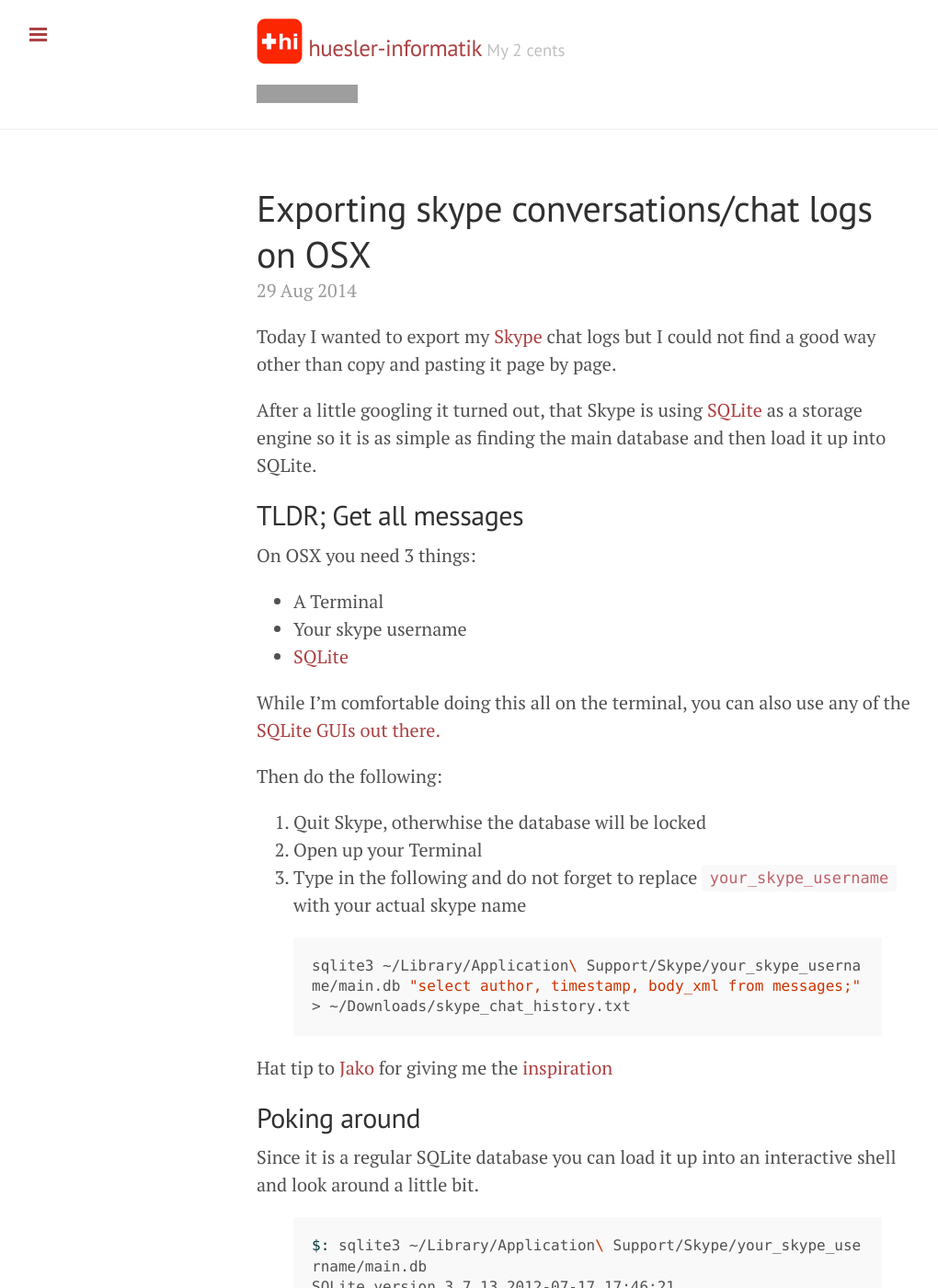
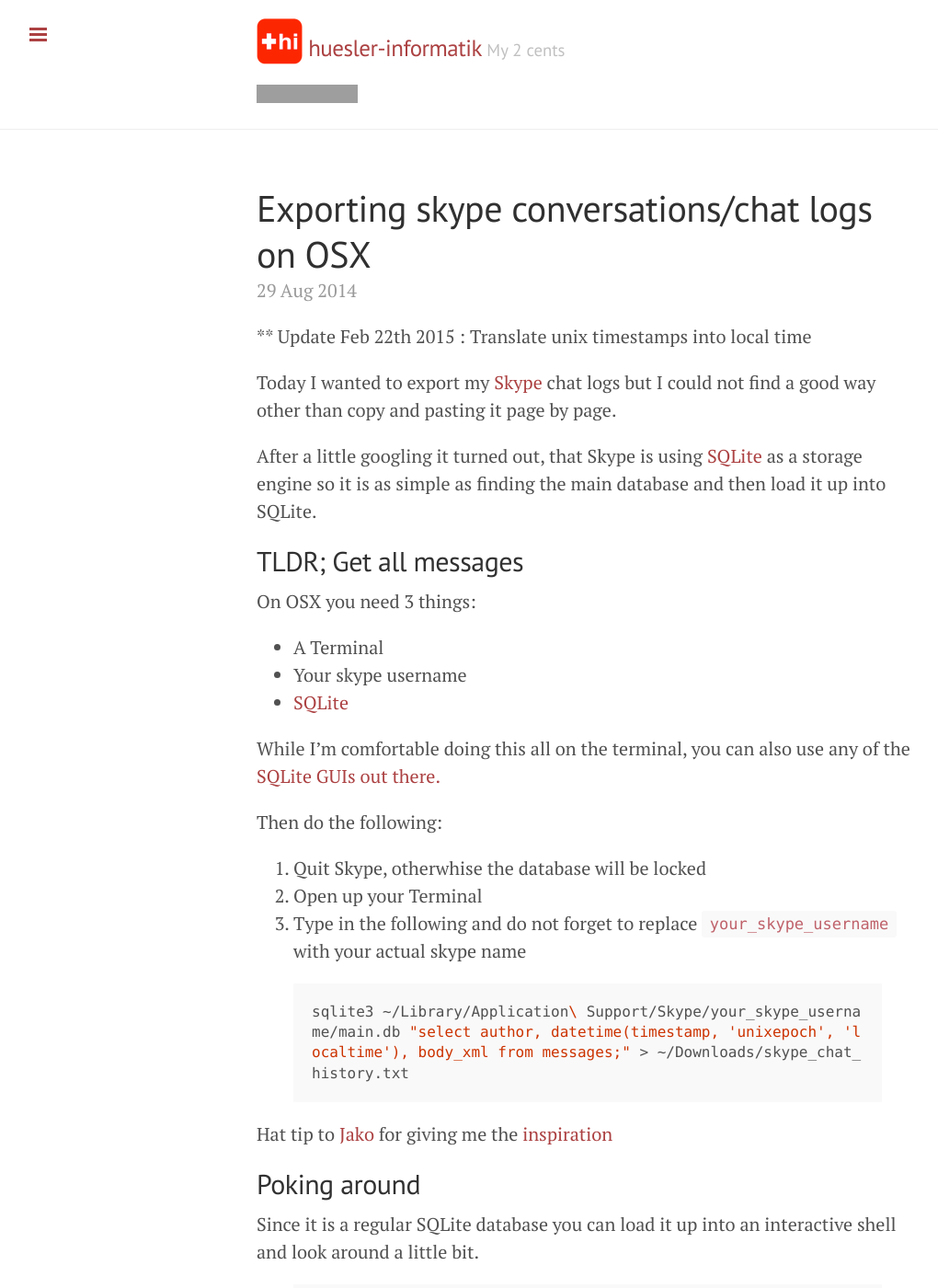
Before and after one commit to phuesler/huesler-informatik.ch, a Jekyll site: the page built from huesler-informatik.ch/_posts/2014-08-29-exporting-skype-conversations-on-osx.md, in a window 1280 px wide and 1400 px high. Shown: the whole window at 92% size, without its empty margins (1-1021 px from the left). Built offline with Jekyll 4.4.1, drawn with Linux system fonts in a browser that asks for light colours; Markdown is read by kramdown in place of the engine named in the settings; comment, search, counter and statistics services are not loaded; some of the changed text lies outside the part shown; grey boxes are pictures that could not be loaded.

Commit message:
translate unix timestamps into local time

```diff
--- a/huesler-informatik.ch/_posts/2014-08-29-exporting-skype-conversations-on-osx.md
+++ b/huesler-informatik.ch/_posts/2014-08-29-exporting-skype-conversations-on-osx.md
@@ -2,6 +2,8 @@
 layout: post
 title: "Exporting skype conversations/chat logs on OSX"
 ---
+
+** Update Feb 22th 2015 : Translate unix timestamps into local time
 
 Today I wanted to export my [Skype](https://www.skype.com) chat logs but I could not find a good way other than copy and pasting it page by page.
 
@@ -25,7 +27,7 @@ Then do the following:
 3. Type in the following and do not forget to replace `your_skype_username` with your actual skype name
 
 {% highlight bash %}
-sqlite3 ~/Library/Application\ Support/Skype/your_skype_username/main.db "select author, timestamp, body_xml from messages;" > ~/Downloads/skype_chat_history.txt
+sqlite3 ~/Library/Application\ Support/Skype/your_skype_username/main.db "select author, datetime(timestamp, 'unixepoch', 'localtime'), body_xml from messages;" > ~/Downloads/skype_chat_history.txt
 {% endhighlight %}
 
 Hat tip to [Jako](http://superuser.com/users/98595/jako) for giving me the [inspiration](http://superuser.com/questions/312119/is-there-a-way-to-export-chat-history-in-skype-5-2-x-for-os-x)
@@ -118,7 +120,7 @@ user3
 Let's say I was talking to `peterpan` for the last year or so and want to see all messages:
 
 {% highlight sql %}
-sqlite> select author,timestamp, body_xml from messages where dialog_partner = 'peterpan';
+sqlite> select author, datetime(timestamp, 'unixepoch', 'localtime'), body_xml from messages where dialog_partner = 'peterpan';
 {% endhighlight %}
 
 
@@ -145,7 +147,7 @@ sqlite> select name from chats where topic = 'Name of the Chat';
 Then we can use this value to find list all the messages from this conversation:
 
 {% highlight sql %}
-sqlite> select author, timestamp, body from messages where chatname = '#a_skype_user_name/$another_skype_username;aa0aaaa0a000aa00';
+sqlite> select author, datetime(timestamp, 'unixepoch', 'localtime'), body from messages where chatname = '#a_skype_user_name/$another_skype_username;aa0aaaa0a000aa00';
 {% endhighlight %}
 
 ### Exporting a result to a CSV file
```
